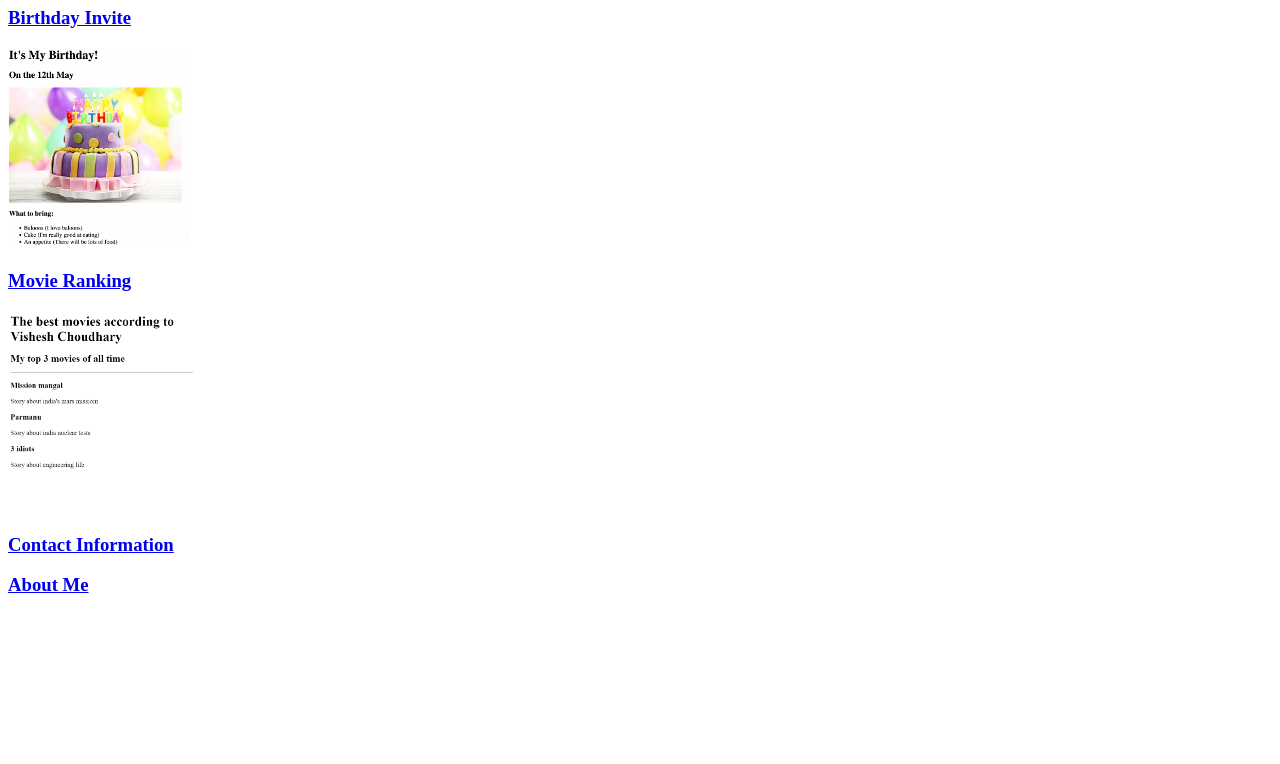
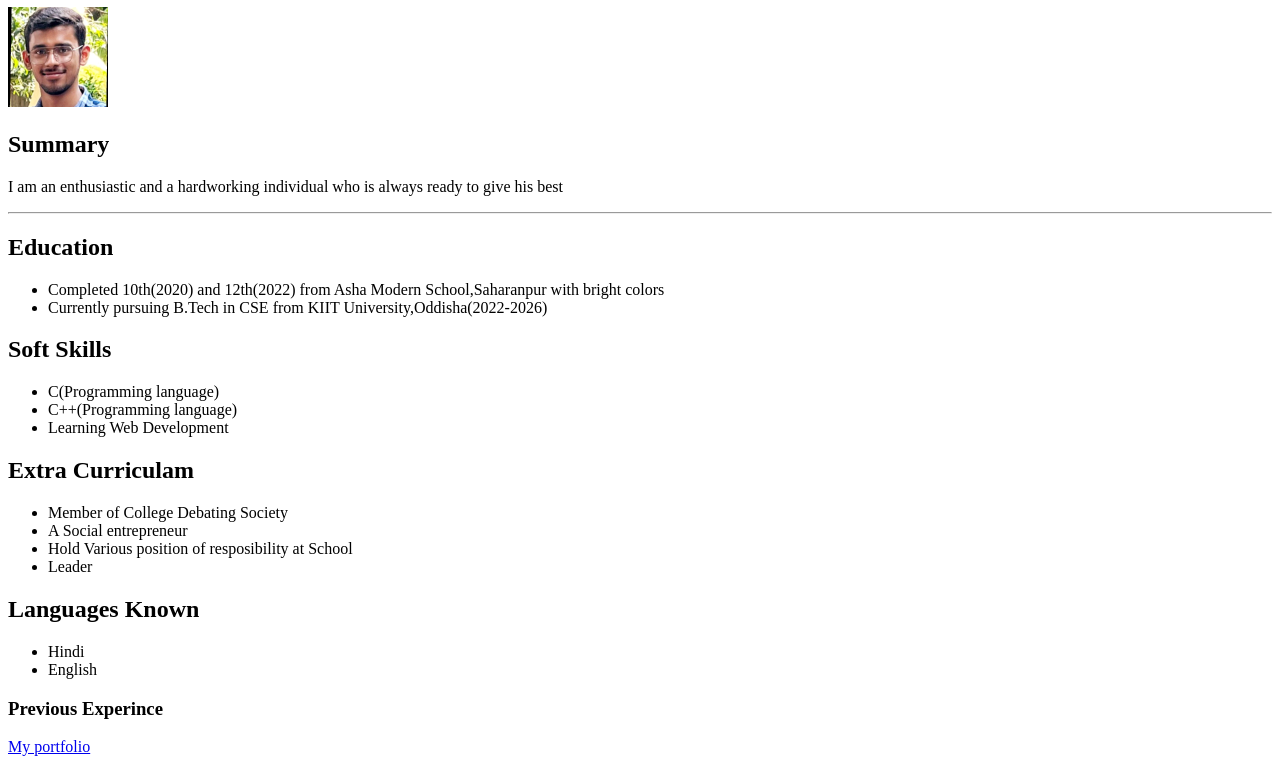
Before and after one commit to VisheshChoudhary139/html.MyResume, a plain HTML site: page index.html in a window 1280 px wide. Shown: the part 73-837 px from the top of the page. Before the commit the page ends 800 px from the top, so only its background shows below. Drawn offline with Linux system fonts and the light colour scheme.

Commit message:
Add files via upload

```diff
--- a/index.html
+++ b/index.html
@@ -1,19 +1,39 @@
-<!-- TODO 1: Create the HTML Boilerplate -->
 <!DOCTYPE html>
 <html lang = "en">
     <head>
         <meta charset = "UTF-8">
-        <title>Vishesh Choudhary Portfolio</title>
+        <title>My Resume</title>
     </head>
     <body>
-        <h1>Hii It's Me Vishesh Choudhary</h1>
+        <h1>Vishesh Choudhary</h1>
+        <img src = "./image.jpeg" height = "100"/>
+        <h2>Summary</h2>
+        <p>I am an enthusiastic and a hardworking individual who is always ready to give his best</p>
+        <hr>
+        <h2>Education</h2>
+        <ul>
+            <li>Completed 10th(2020) and 12th(2022) from Asha Modern School,Saharanpur with bright colors</li>
+            <li>Currently pursuing B.Tech in CSE from KIIT University,Oddisha(2022-2026)</li>
+        </ul>
+        <h2>Soft Skills</h2>
+        <Ul>
+            <li>C(Programming language)</li>
+            <li>C++(Programming language)</li>
+            <li>Learning Web Development</li>
+        </Ul>
+        <h2>Extra Curriculam</h2>
+        <ul>
+          <li>Member of College Debating Society</li>
+          <li>A Social entrepreneur</li>
+          <li>Hold Various position of resposibility at School </li>
+          <li>Leader</li>
+        </ul>
+        <h2>Languages Known</h2>
+        <ul>
+            <li>Hindi</li>
+            <li>English</li>
+        </ul>
+        <h3>Previous Experince</h3>
+        <a href = "https://visheshchoudhary139.github.io/html.portfolio/">My portfolio</a>
     </body>
 </html>
-
-<h3><a href="./public/birthday-invite.html">Birthday Invite</a></h3>
-<img src = "./images/Birthday invite.png" height="200" alt="Birthday invite project "/>
-<h3><a href = "./public/movie-ranking.html">Movie Ranking</a></h3>
-<img src = "./images/Top 3 movies.png" height = "200" alt="Movie Ranking project"/>
-
-<h3><a href = "./public/contact.html"> Contact Information</a></h3>
-<h3><a href = "./public/about.html"> About Me</a></h3>
```
Also changed, not shown: image.jpeg (added).
